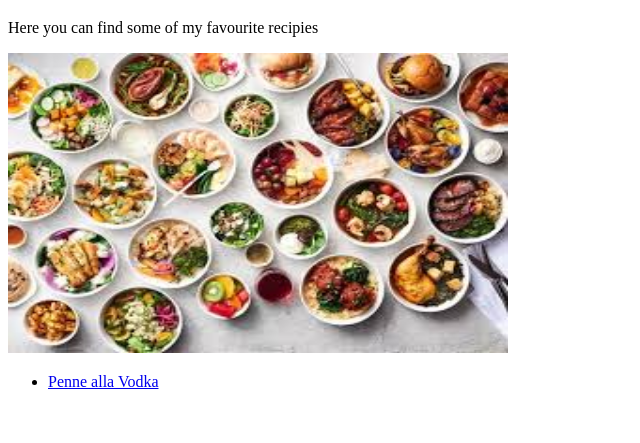
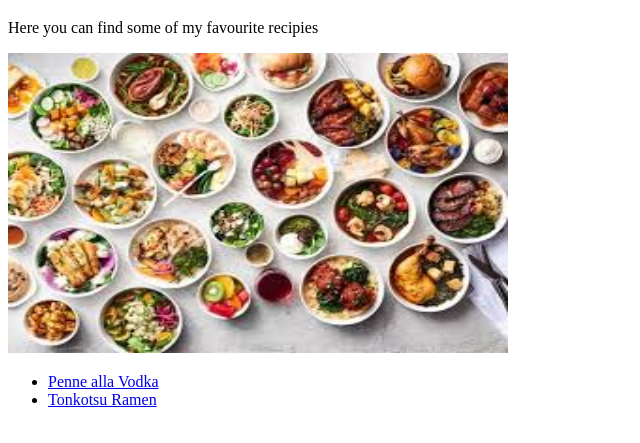
Before and after one commit to sade-oc/odin-recipies, a plain HTML site: page index.html in a window 1280 px wide. Shown: the part 61-504 px from the top of the page, without its empty margins (0-640 px from the left). Drawn offline with Linux system fonts and the light colour scheme.

Commit message:
added the tonkotsu link to the home page

```diff
--- a/index.html
+++ b/index.html
@@ -11,6 +11,7 @@
     height="300">
     <ul>
         <li> <a href="recipies/pasta.html"> Penne alla Vodka </a></li>
+        <li><a href="recipies/tonkotsu.html"> Tonkotsu Ramen </a></li>
     </ul>
 </body>
 
```
